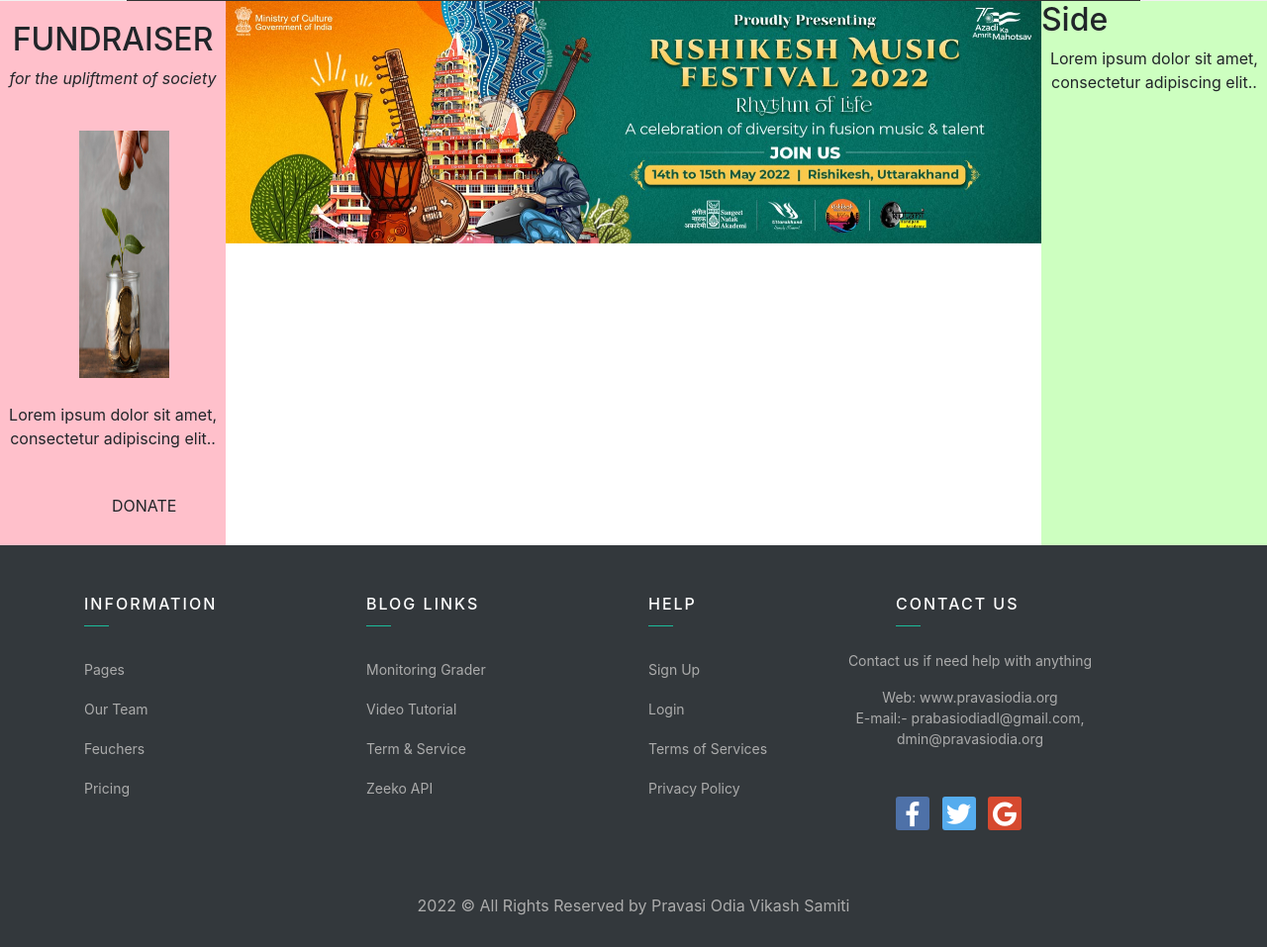
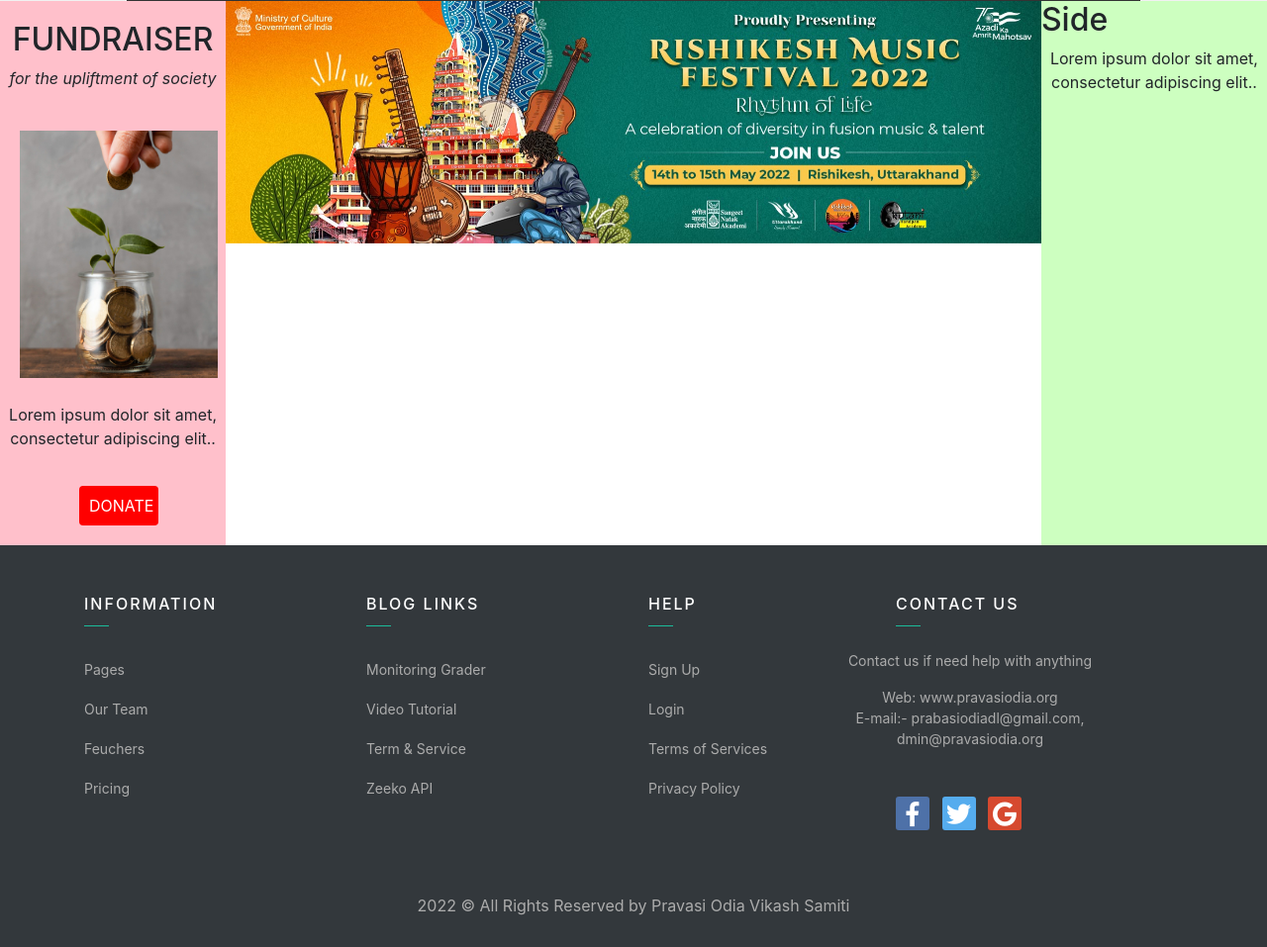
Before and after one commit to PPriyadarsini/PRAVASI-ODIA-PROJECT, a PHP site: page / in a window 1280 px wide. Shown: the part 259-1216 px from the top of the page at 99% size. Run offline with PHP 8.4, Linux system fonts and the light colour scheme; some libraries are stand-ins or nearby versions.

Commit message:
Changed donate btn

```diff
--- a/index.html
+++ b/index.html
@@ -51,7 +51,7 @@
                     <a href="#about">About Us</a>
                     <a href="job.html"> Job Opportunity</a>
                     <a href="suggestion.html">Suggestions</a>
-                    <a href="#contact">Domain</a>
+                    <a href="#domain">Domain</a>
                     <a href="#Platform">Connecting Platform</a>
                     <a href="#gallery">Gallery</a>
                 </div>
--- a/style2.css
+++ b/style2.css
@@ -157,18 +157,22 @@
 }
 #middlec .side1 button{
   position: relative;
-  left:80px;
+  left:60px;
   margin:20px;
   height: 40px;
   width: 80px;
+  padding-left: 9px;
+  background-color: red;
+  color: white;
 }
 
 #middlec .side1 img{
   padding-top: 25px;
   padding-bottom:25px;
   position: relative;
-  left:80px;
+  left:20px;
   height: 300px;
+  width: 200px;
 }
 
 #middlec .blog{
```
